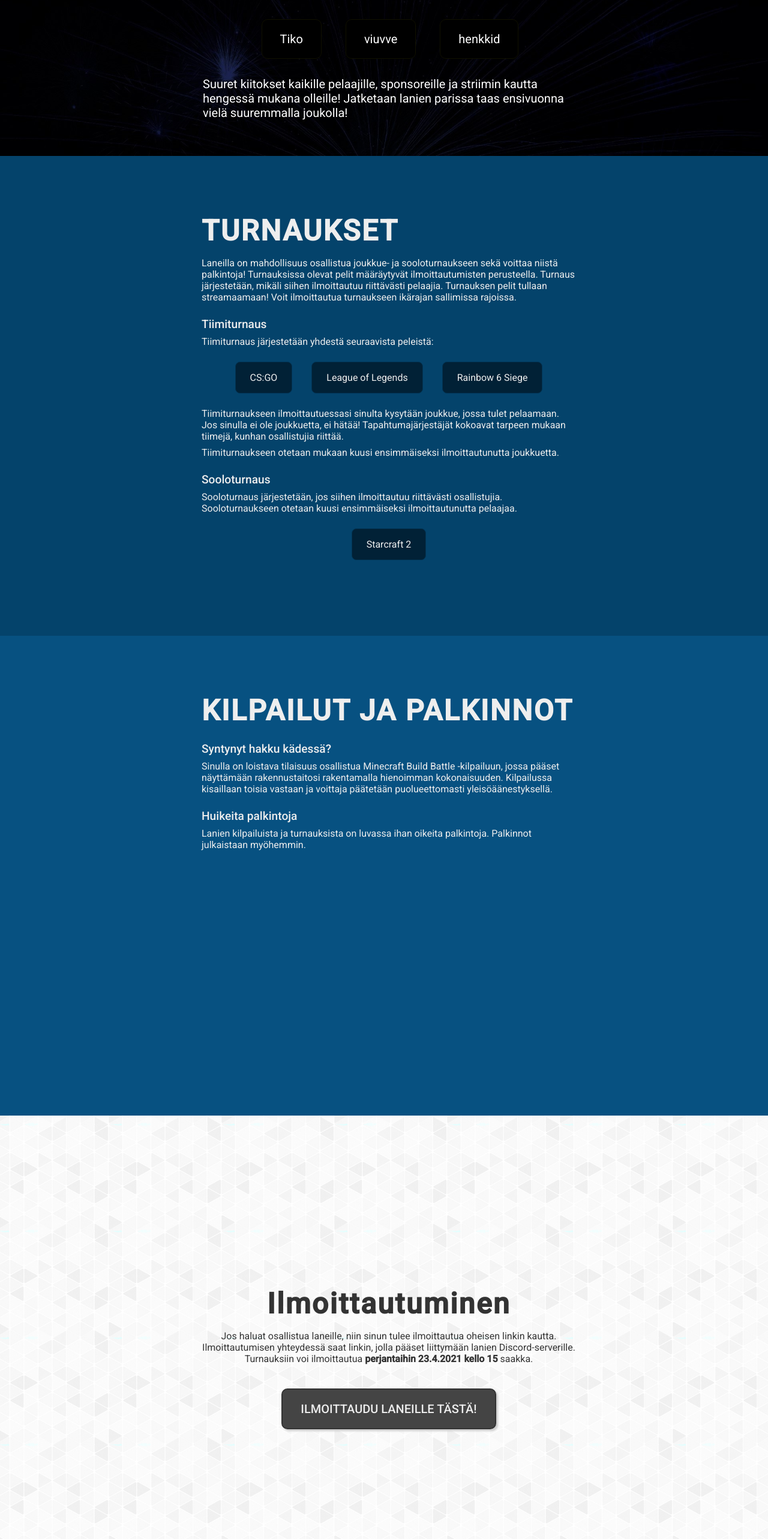
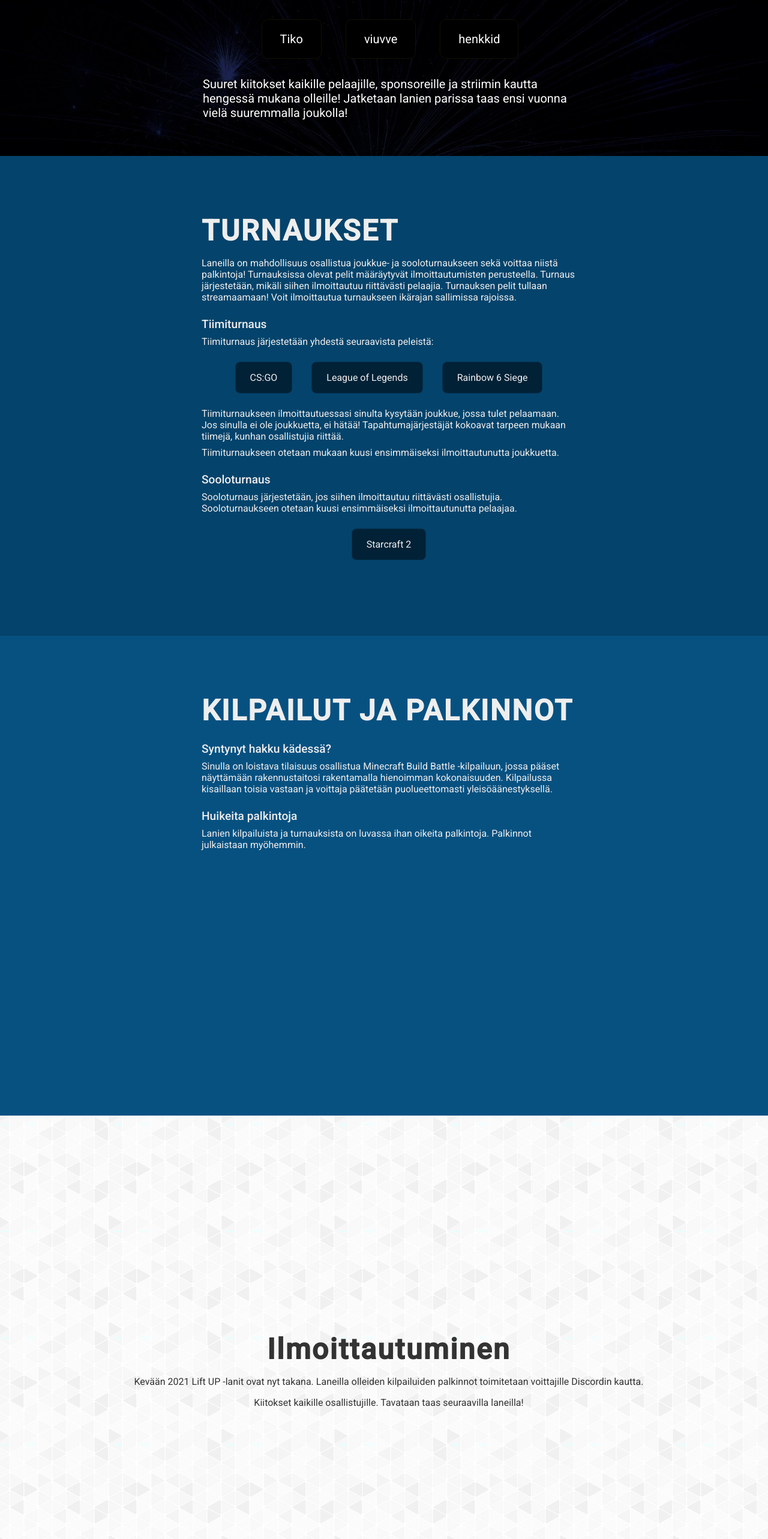
Before and after one commit to lift-up-lan/lift-up-lan.github.io, a plain HTML site: page index.html in a window 1280 px wide. Shown: the part 2454-5020 px from the top of the page at 60% size. Drawn offline with Linux system fonts and the light colour scheme; a web font is replaced by a local one.

Commit message:
Ilmoittauminen poistettu sekä lisätty linkkaus Hugen sivuille

```diff
--- a/index.html
+++ b/index.html
@@ -75,7 +75,7 @@
 				<div>viuvve</div>
 				<div>henkkid</div>
 			</div>
-			<p>Suuret kiitokset kaikille pelaajille, sponsoreille ja striimin kautta hengessä mukana olleille! Jatketaan lanien parissa taas ensivuonna vielä suuremmalla joukolla!</p>
+			<p>Suuret kiitokset kaikille pelaajille, sponsoreille ja striimin kautta hengessä mukana olleille! Jatketaan lanien parissa taas ensi vuonna vielä suuremmalla joukolla!</p>
 			</p>
 		</div>
 	  </div>
@@ -125,11 +125,9 @@
 
 	  <div id="ilmoittaudu" class="sivu">
 	    <h1>Ilmoittautuminen</h1>
-		<p>Jos haluat osallistua laneille, niin sinun tulee ilmoittautua oheisen linkin kautta.<br> Ilmoittautumisen yhteydessä saat linkin, jolla pääset liittymään lanien Discord-serverille.</p>
-		<p>Turnauksiin voi ilmoittautua <strong>perjantaihin 23.4.2021 kello 15</strong> saakka.</p>
-		<a class="nappi" href="http://tiny.cc/liftup2021" target="_blank">ILMOITTAUDU LANEILLE TÄSTÄ!</a>
+		<p>Kevään 2021 Lift UP -lanit ovat nyt takana. Laneilla olleiden kilpailuiden palkinnot toimitetaan voittajille Discordin kautta.</p>
+		<p style="margin-top: 1rem;">Kiitokset kaikille osallistujille. Tavataan taas seuraavilla laneilla!</p>
 	  </div>
-
 
 	  <div id="yhteystiedot" class="sivu">
 		<h1>YHTEYSTIEDOT</h1>
@@ -147,7 +145,7 @@
 				</div>
 			</div>
 
-		<p style="margin: 3.5rem 0 1rem 0">Laneja on järjestämässä seuraavat SASKY eSports-opiskelijat:</p>
+		<p style="margin: 3.5rem 0 1rem 0">Laneja oli järjestämässä seuraavat SASKY eSports-opiskelijat:</p>
 
 		<div class="staff">
 			<div>Joona (RauliPappa)</div>
@@ -166,7 +164,7 @@
 		    	<div>Yhteistyössä</div>
 					<div class="flex-row justify-center align-center">
 						<div><img src="images/HAYO_vaaka_150dpi.png"></div>
-					    <div><img src="images/huge.jpeg"></div>
+					    <div><a href="https://www.hugesports.fi"><img src="images/huge.jpeg"></a></div>
 						<div><img src="images/vsl-logo.png"></div>
 					</div>
 		   </div>
```
